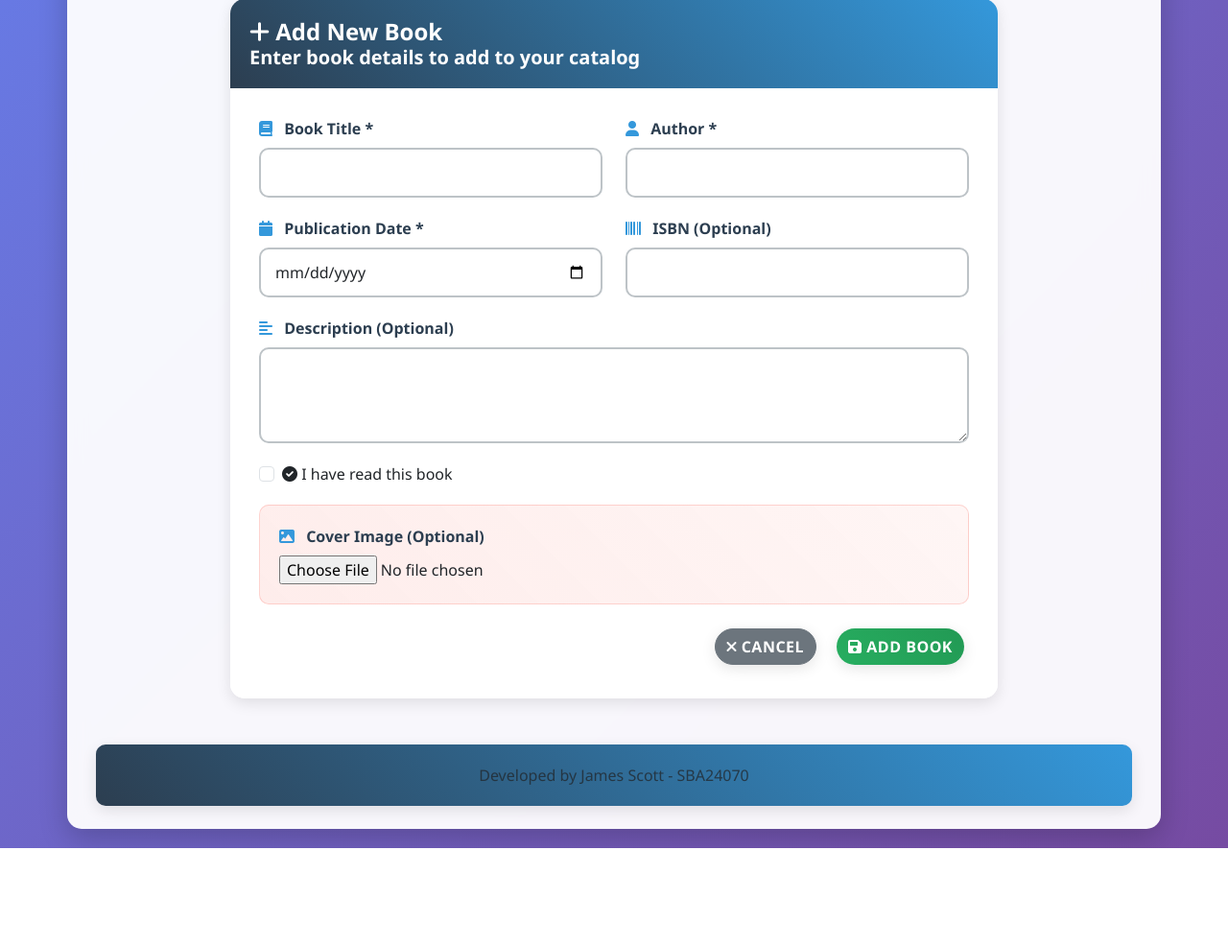
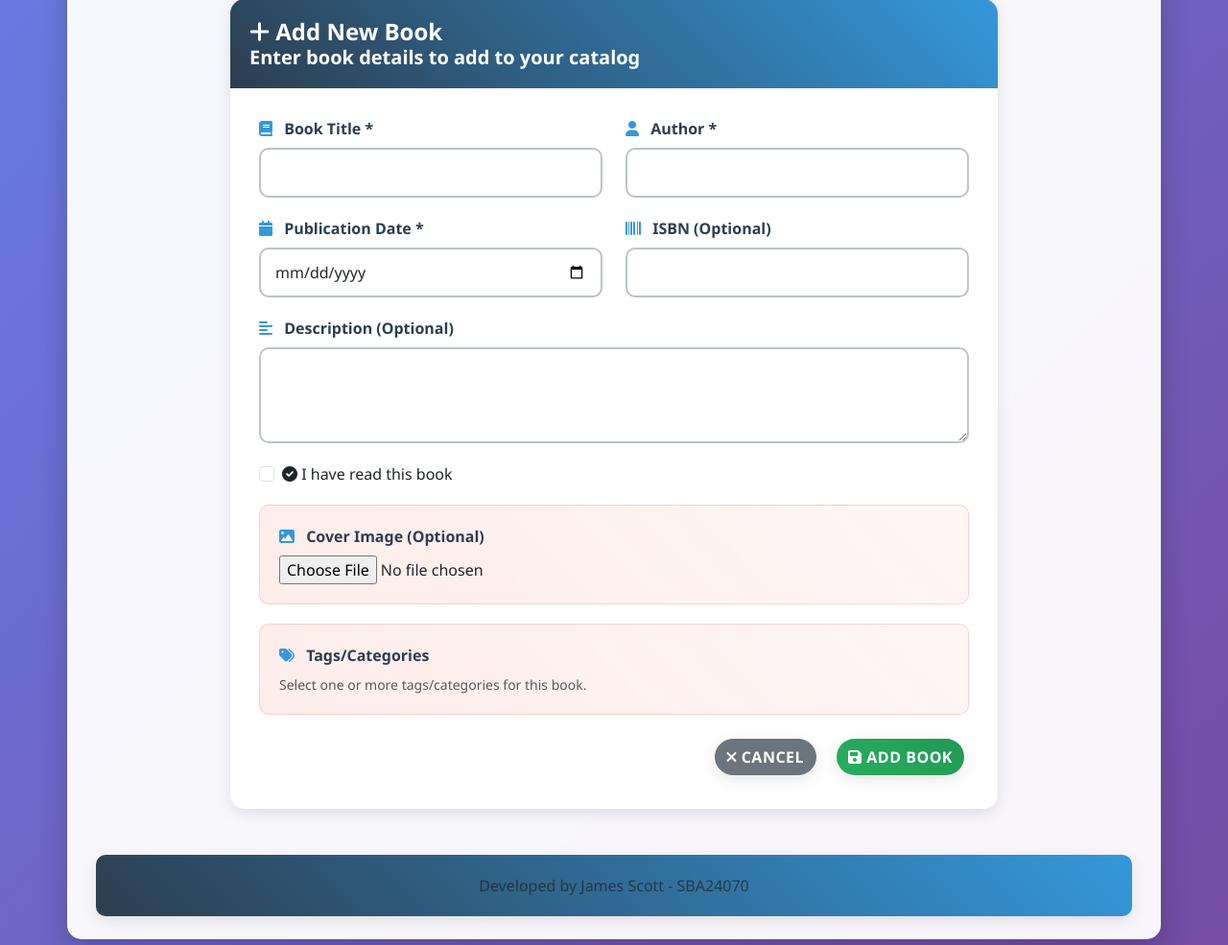
Before and after one commit to Jamesscott34/DevopsCA, a Django app: page /add/ in a window 1280 px wide. Shown: the part 221-1206 px from the top of the page at 96% size. Before the commit the page ends 1105 px from the top, so only its background shows below. Run offline with Django 4.2, Linux system fonts and the light colour scheme; data that the repository does not hold is empty.

Commit message:
Feature: Add styled tags field to add/edit book forms

```diff
--- a/books/templates/books/add_book.html
+++ b/books/templates/books/add_book.html
@@ -163,6 +163,17 @@
                         </div>
                     {% endif %}
                 </div>
+                <!-- Tags Field -->
+                <div class="form-group mt-3">
+                    <label for="id_tags" class="form-label"><i class="fas fa-tags"></i> Tags/Categories</label>
+                    {{ form.tags }}
+                    {% if form.tags.help_text %}
+                        <div class="form-text">{{ form.tags.help_text }}</div>
+                    {% endif %}
+                    {% for error in form.tags.errors %}
+                        <div class="text-danger">{{ error }}</div>
+                    {% endfor %}
+                </div>
 
                 <!-- Submit Buttons Section -->
                 <!-- Action buttons for form submission and navigation -->
```
Also changed, not shown: books/templates/books/edit_book.html (+11 -0 lines).
